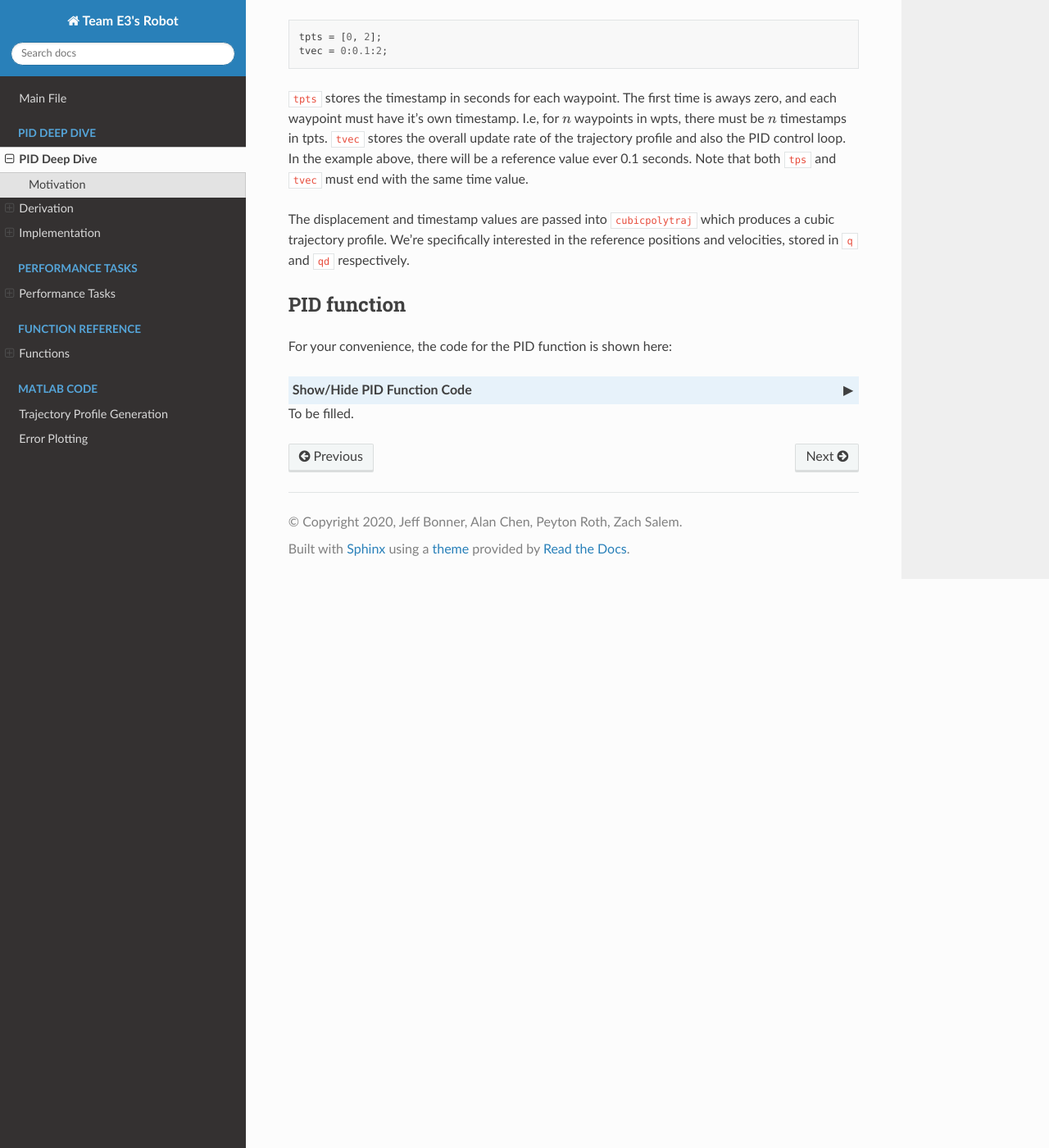
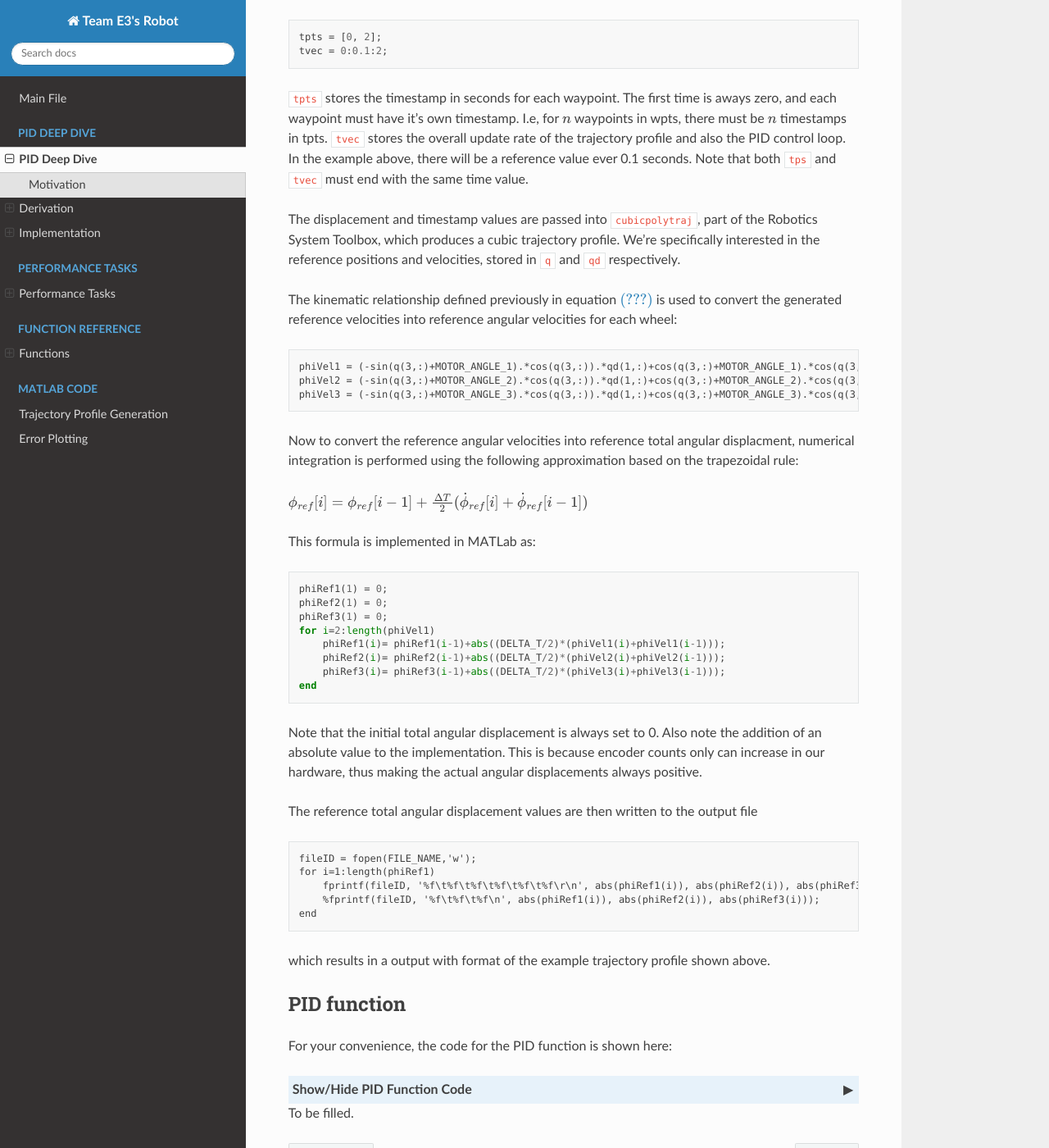
Before and after one commit to alanqchen/FEHRobot, a Sphinx documentation site: the page built from docs/source/PIDdeepDive.rst, in a window 1280 px wide and 1400 px high, scrolled down 3998 px. Shown: the whole window at 82% size. Built offline with Sphinx 7.4.7 and the Read the Docs theme 2.0.0, drawn with Linux system fonts in a browser that asks for light colours.

Commit message:
Updated doc - trajectory profile

```diff
--- a/docs/source/PIDdeepDive.rst
+++ b/docs/source/PIDdeepDive.rst
@@ -204,9 +204,59 @@ the PID control loop. In the example above, there will be a reference value
 ever 0.1 seconds. Note that both ``tps`` and ``tvec`` must end with the same
 time value.
 
-The displacement and timestamp values are passed into ``cubicpolytraj`` which
-produces a cubic trajectory profile. We're specifically interested in the
-reference positions and velocities, stored in ``q`` and ``qd`` respectively.
+The displacement and timestamp values are passed into ``cubicpolytraj``, part
+of the Robotics System Toolbox, which produces a cubic trajectory profile.
+We're specifically interested in the reference positions and velocities,
+stored in ``q`` and ``qd`` respectively.
+
+The kinematic relationship defined previously in equation :math:`\eqref{eq:7}`
+is used to convert the generated reference velocities into reference angular
+velocities for each wheel:
+
+.. code-block:: mathlab
+
+    phiVel1 = (-sin(q(3,:)+MOTOR_ANGLE_1).*cos(q(3,:)).*qd(1,:)+cos(q(3,:)+MOTOR_ANGLE_1).*cos(q(3,:)).*qd(2,:)+R.*qd(3,:))/r;
+    phiVel2 = (-sin(q(3,:)+MOTOR_ANGLE_2).*cos(q(3,:)).*qd(1,:)+cos(q(3,:)+MOTOR_ANGLE_2).*cos(q(3,:)).*qd(2,:)+R.*qd(3,:))/r;
+    phiVel3 = (-sin(q(3,:)+MOTOR_ANGLE_3).*cos(q(3,:)).*qd(1,:)+cos(q(3,:)+MOTOR_ANGLE_3).*cos(q(3,:)).*qd(2,:)+R.*qd(3,:))/r;
+
+Now to convert the reference angular velocities into reference total angular
+displacment, numerical integration is performed using the following
+approximation based on the trapezoidal rule:
+
+:math:`\phi_{ref}[i]=\phi_{ref}[i-1]+\frac{\Delta T}{2}(\dot{\phi}_{ref}[i]+\dot{\phi}_{ref}[i-1])\tag{10}`
+
+
+This formula is implemented in MATLab as:
+
+.. code-block:: matlab
+
+    phiRef1(1) = 0;
+    phiRef2(1) = 0;
+    phiRef3(1) = 0;
+    for i=2:length(phiVel1)
+        phiRef1(i)= phiRef1(i-1)+abs((DELTA_T/2)*(phiVel1(i)+phiVel1(i-1)));
+        phiRef2(i)= phiRef2(i-1)+abs((DELTA_T/2)*(phiVel2(i)+phiVel2(i-1)));
+        phiRef3(i)= phiRef3(i-1)+abs((DELTA_T/2)*(phiVel3(i)+phiVel3(i-1)));
+    end
+
+Note that the initial total angular displacement is always set to 0.
+Also note the addition of an absolute value to the implementation.
+This is because encoder counts only can increase in our hardware,
+thus making the actual angular displacements always positive.
+
+The reference total angular displacement values are then written to
+the output file
+
+.. code-block:: mathlab
+
+    fileID = fopen(FILE_NAME,'w');
+    for i=1:length(phiRef1)
+        fprintf(fileID, '%f\t%f\t%f\t%f\t%f\t%f\r\n', abs(phiRef1(i)), abs(phiRef2(i)), abs(phiRef3(i)), phiVel1(i), phiVel2(i), phiVel3(i));
+        %fprintf(fileID, '%f\t%f\t%f\n', abs(phiRef1(i)), abs(phiRef2(i)), abs(phiRef3(i)));
+    end
+
+which results in a output with format of the example trajectory profile shown
+above.
 
 PID function
 ------------
```
Also changed, not shown: 5 other files.
